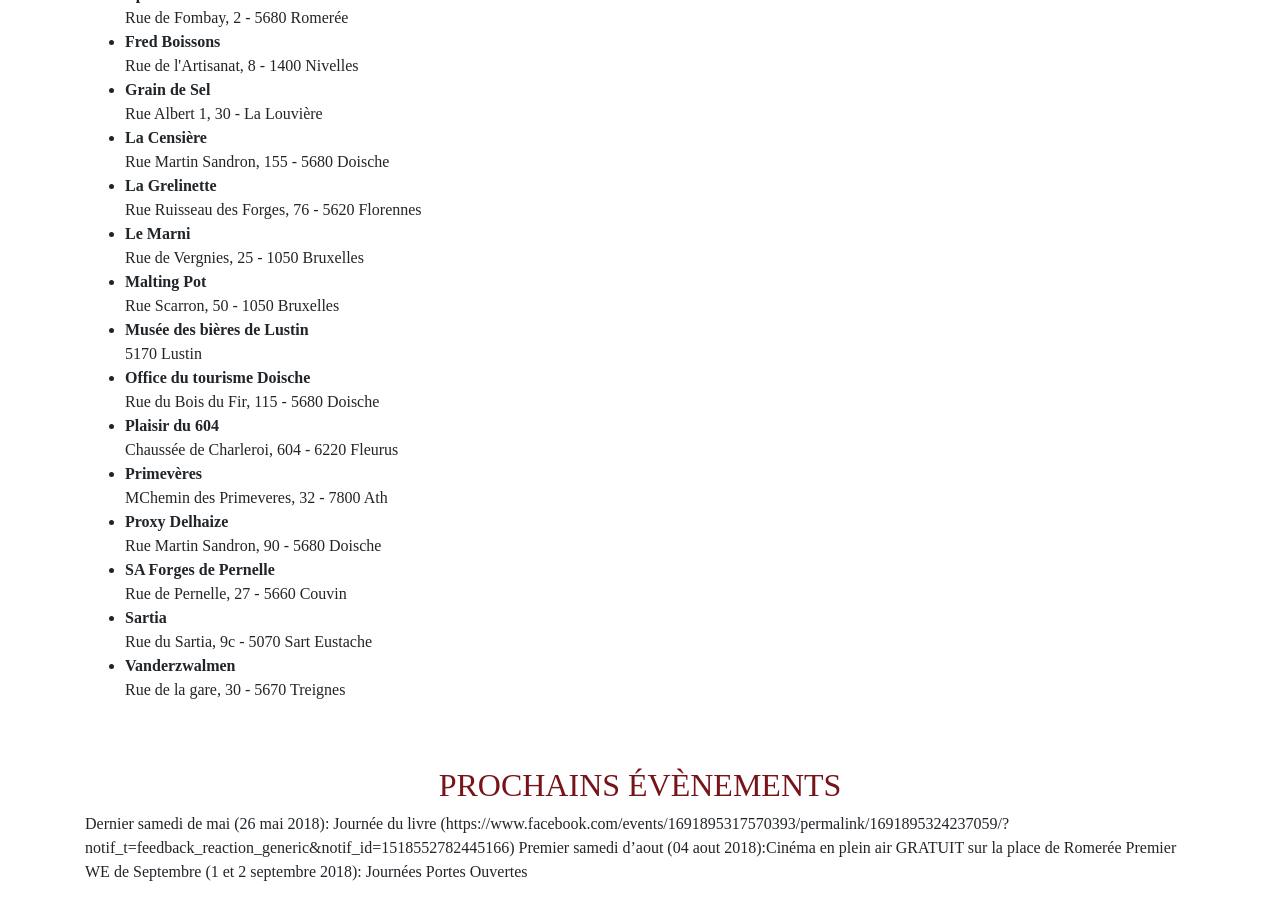
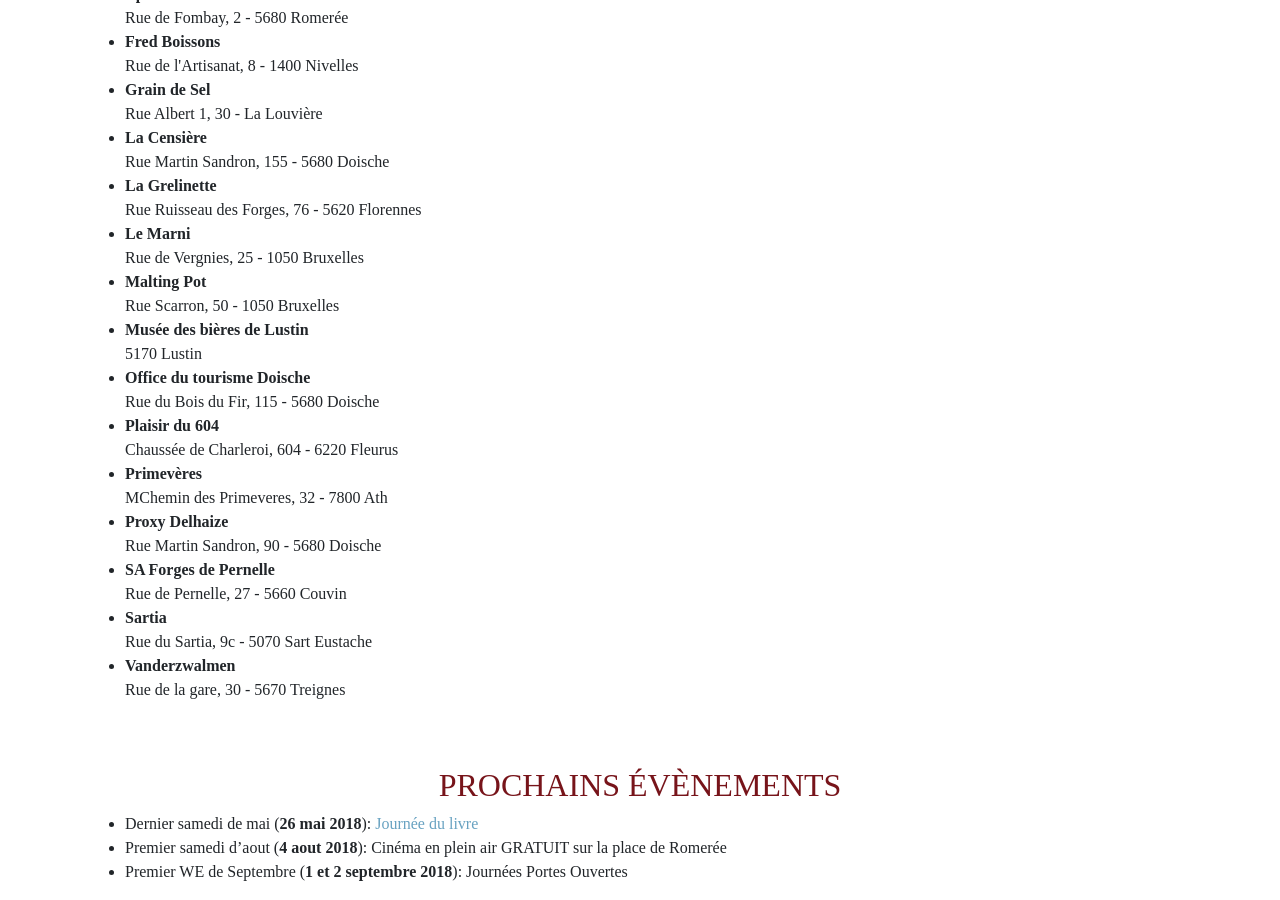
Before and after one commit to pierrecampion/brasserie-eauxvives, a Jekyll site: the page built from index.md, in a window 1280 px wide and 900 px high, scrolled down 2549 px. Built offline with Jekyll 4.4.1, drawn with Linux system fonts in a browser that asks for light colours; our own code applies the rules of GitHub Pages for plain Markdown files.

Commit message:
Update index.md
Improve layout

```diff
--- a/index.md
+++ b/index.md
@@ -25,6 +25,6 @@ La brasserie est ouverte le samedi de 14 à 18 h, le dimanche de 11 à 17 h ou s
 
 ## Prochains évènements
 
-Dernier samedi de mai (26 mai 2018): Journée du livre (https://www.facebook.com/events/1691895317570393/permalink/1691895324237059/?notif_t=feedback_reaction_generic&notif_id=1518552782445166)
-Premier samedi d'aout (04 aout 2018):Cinéma en plein air GRATUIT sur la place de Romerée
-Premier WE de Septembre (1 et 2 septembre 2018): Journées Portes Ouvertes
+- Dernier samedi de mai (**26 mai 2018**): [Journée du livre](https://www.facebook.com/events/1691895317570393/permalink/1691895324237059/)
+- Premier samedi d'aout (**4 aout 2018**): Cinéma en plein air GRATUIT sur la place de Romerée
+- Premier WE de Septembre (**1 et 2 septembre 2018**): Journées Portes Ouvertes
```
